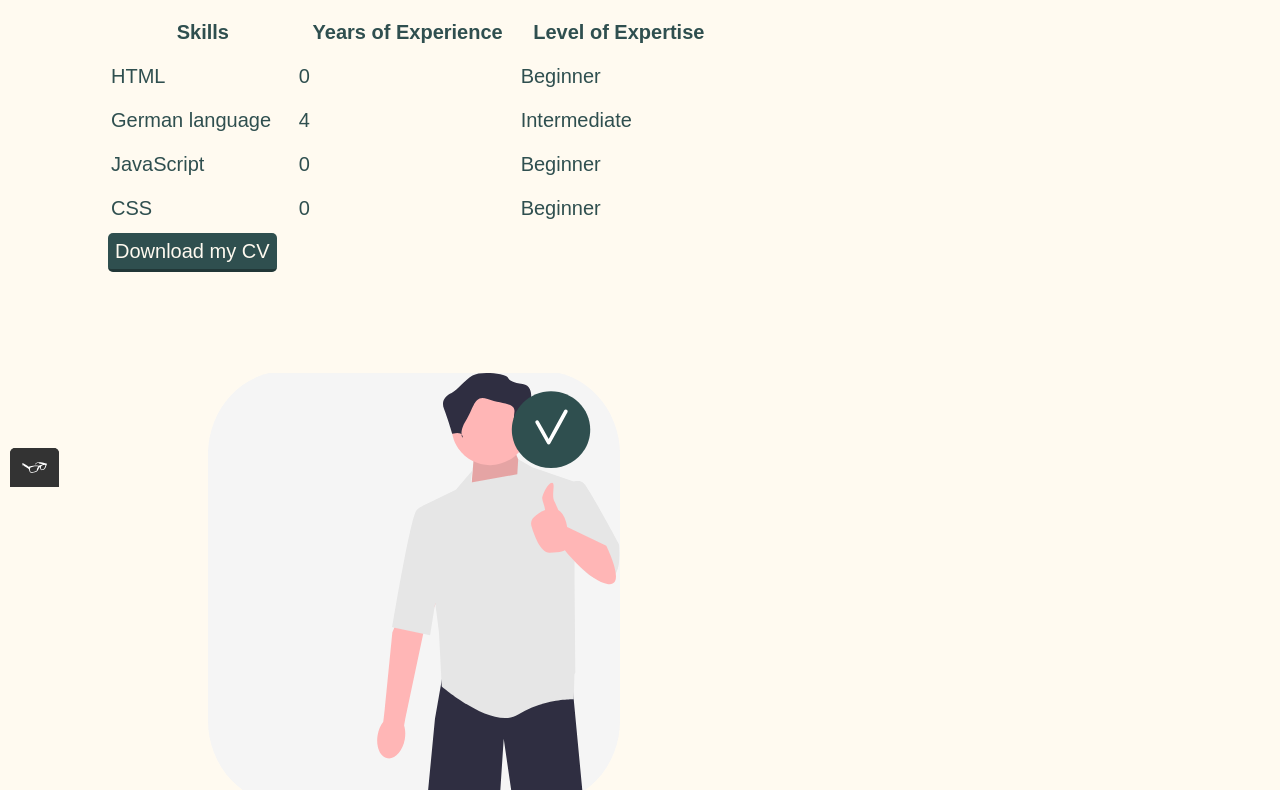
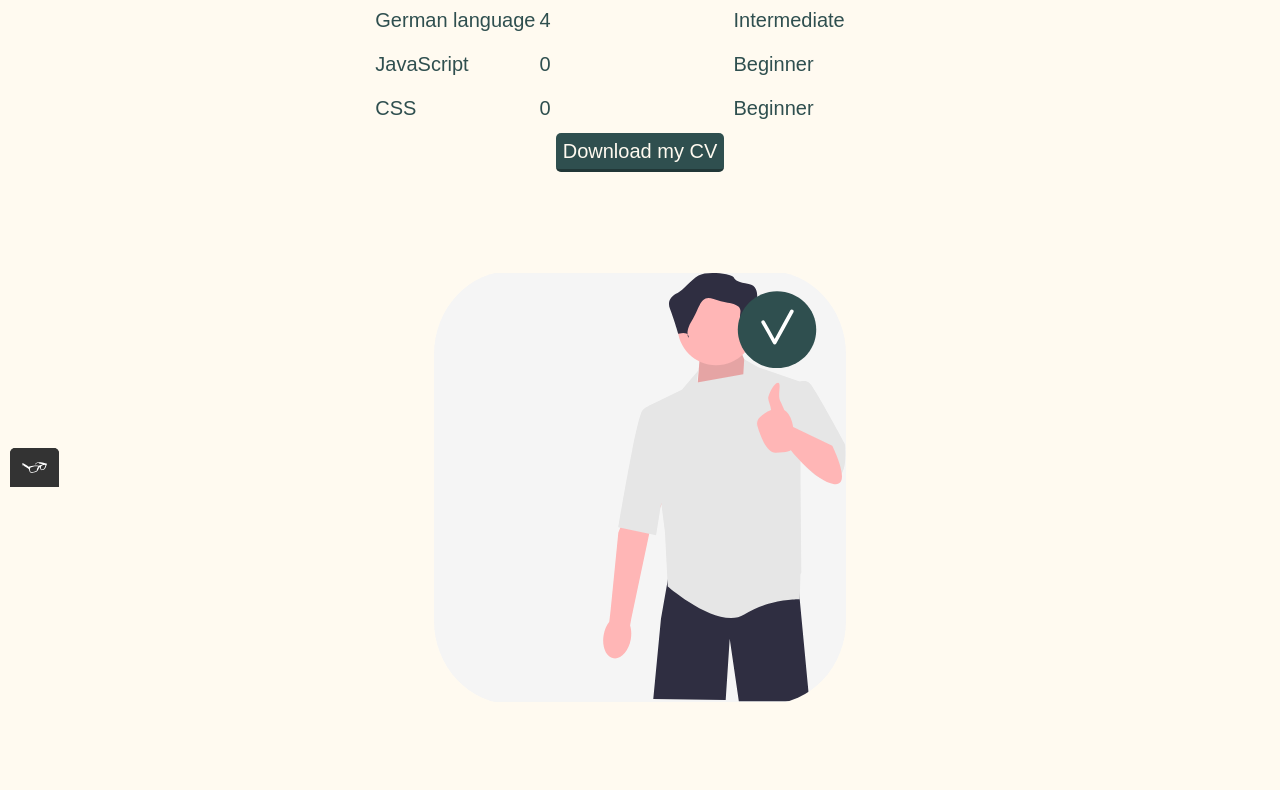
Before and after one commit to gab246/website-portfolio, a plain HTML site: page about.html in a window 1280 px wide. Shown: the part 313-1103 px from the top of the page. Drawn offline with Linux system fonts and the light colour scheme; a web font is replaced by a local one.

Commit message:
centered display of text

```diff
--- a/css/style.production.css
+++ b/css/style.production.css
@@ -158,10 +158,10 @@ button:focus {
 }
 
 .table-content {
-  margin: 100px;
-  width: 100px;
-  display: -ms-grid;
-  display: grid;
+  display: flex;
+  flex-direction: column;
+  align-items: center;
+
 }
 
 .contact-information {
```
